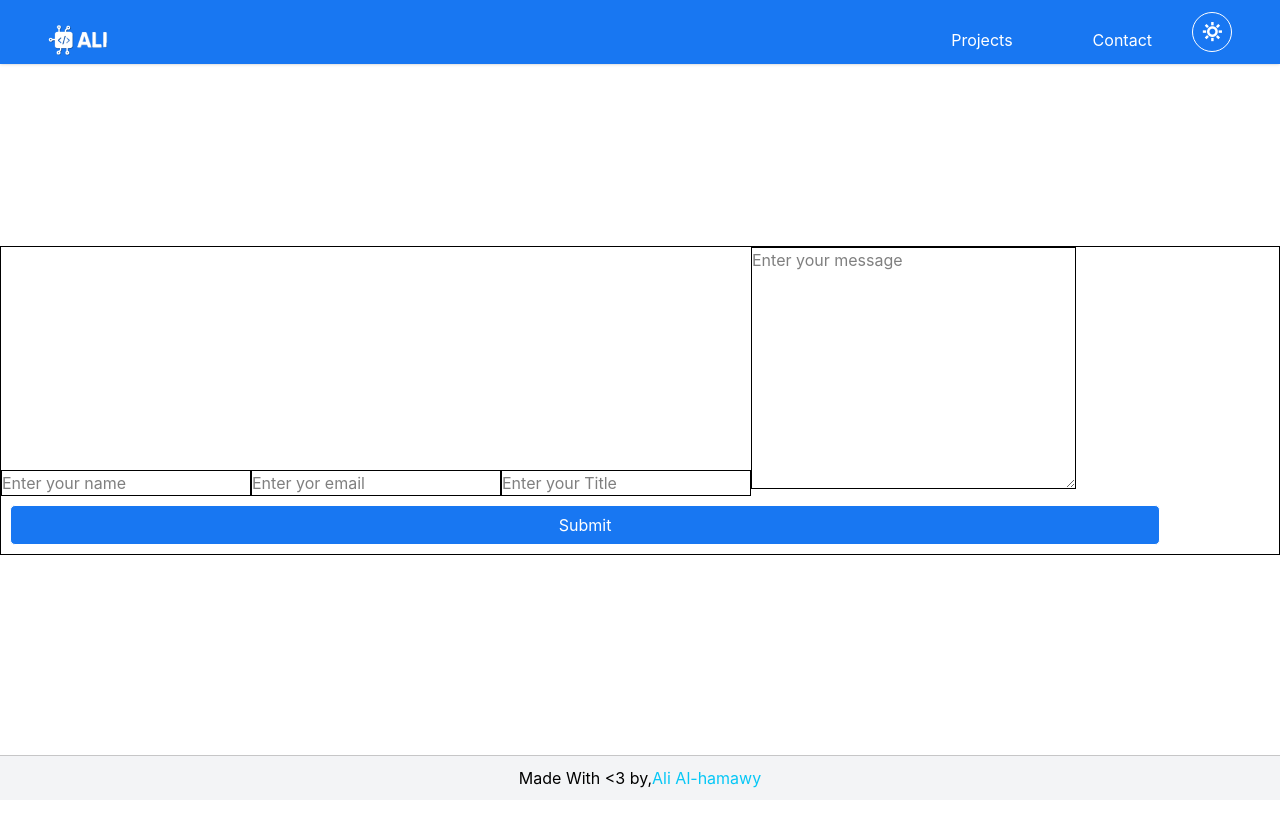
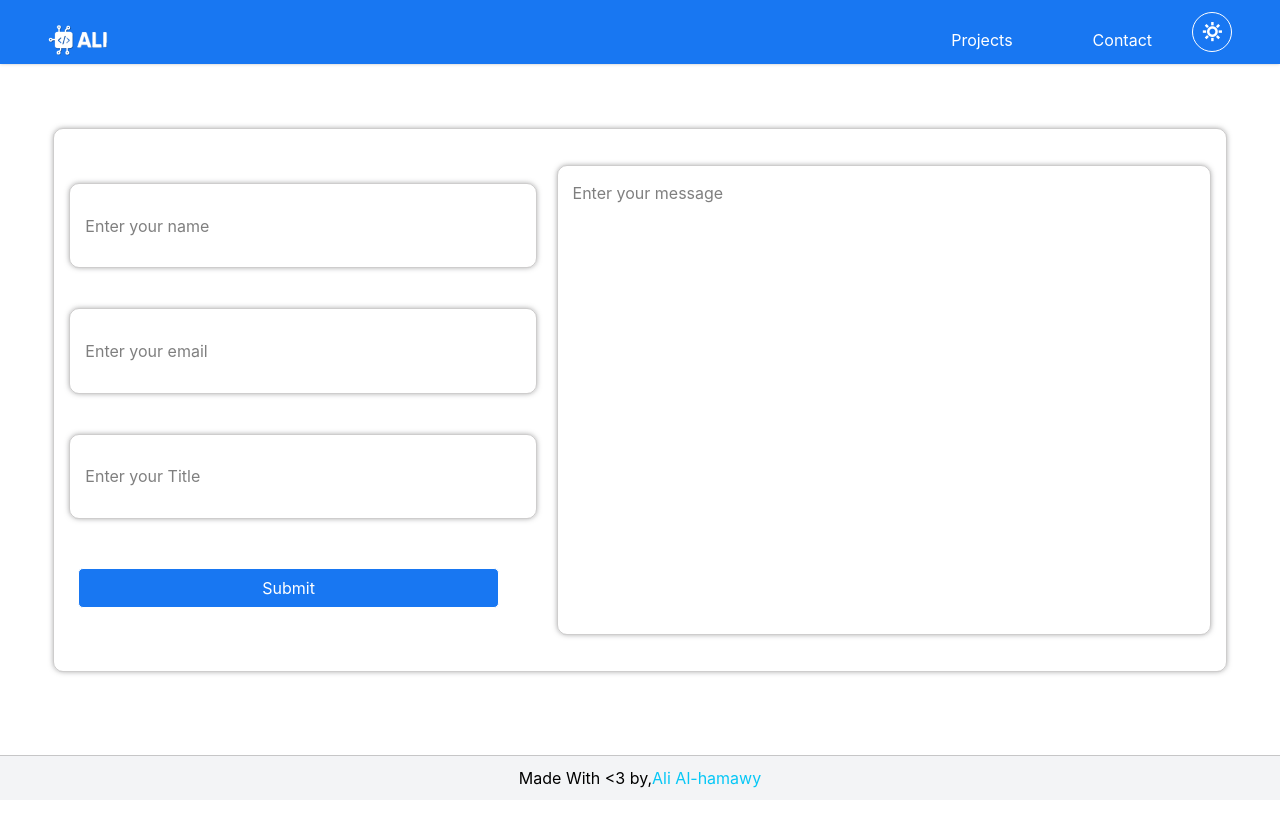
Before and after one commit to AliALHamawy/portfolio2.0, a React (Vite) app: page /contact in a window 1280 px wide. Shown: the top 826 px of the page. Built offline with nearby package versions, Linux system fonts and the light colour scheme; a web font is replaced by a local one.

Commit message:
first design of contact us section

```diff
--- a/src/component/Contact/Contact.css
+++ b/src/component/Contact/Contact.css
@@ -0,0 +1,38 @@
+.myw {
+    width: 100%;
+}
+.contact{
+    /* i want the section to be in the center and no scroll in small screen but the navbar coverd the tob of it */
+    box-sizing: border-box;
+    overflow: hidden;
+    height: 100vh;
+    max-height: 100vh;
+}
+form {
+
+}
+form,
+input,
+textarea {
+    all: none;
+    resize: none;
+    padding: 15px;
+    border-radius: 10px;
+    border-color: #63606050;
+    box-shadow: 0 0 5px rgba(95, 96, 97, 0.5);
+    transition: all .5s;
+}
+
+input:focus,
+textarea:focus {
+    border-color: #1877f2;
+    outline: #1877f2;
+}
+
+.none {
+    display: none;
+}
+
+.flexy {
+    display: flex;
+}
--- a/src/component/Contact/Contact.jsx
+++ b/src/component/Contact/Contact.jsx
@@ -1,14 +1,26 @@
+import { useState, useEffect } from 'react'
 import './Contact.css'
 import emailjs from '@emailjs/browser'
 
-import { useState } from 'react'
-
 function Contact() {
-
     const [name, setName] = useState('')
     const [email, setEmail] = useState('')
     const [title, setTitle] = useState('')
     const [message, setMessage] = useState('')
+    const [isMobile, setIsMobile] = useState(window.innerWidth < 665)
+
+    useEffect(() => {
+        const handleResize = () => {
+            setIsMobile(window.innerWidth < 665)
+        }
+
+        window.addEventListener('resize', handleResize)
+
+        // Cleanup
+        return () => {
+            window.removeEventListener('resize', handleResize)
+        }
+    }, [])
 
     const handleSubmit = (e) => {
         e.preventDefault();
@@ -32,39 +44,69 @@ function Contact() {
                 setEmail('')
                 setTitle('')
                 setMessage('')
-
             })
             .catch((erorr) => {
                 console.error("Failed to send email:", erorr);
             })
-
     }
 
     return (
-
-
-        <div className='flex justify-center align-middle flex-col h-screen m-auto  '>
-            <form onSubmit={handleSubmit} className='emailForm border'>
+        <div className='justify-center flex align-middle min-h-screen m-auto text-center gap-5 contact'>
+            <form onSubmit={handleSubmit} className='emailForm border flex justify-center  align-middle text-center w-11/12 h-auto m-auto gap-5 p-5' style={{
+                flexDirection: isMobile ? 'column' : 'row',
+            }}>
+                <div className="container flex flex-col gap-10 justify-center" style={{
+                    width: isMobile ? '100%' : '41.666667%'
+                }}>
                     <input
                         type="text"
                         placeholder='Enter your name'
                         value={name}
-                    className='border'
-                    onChange={(e) => setName(e.target.value)} />
+                        className='border h-2/12'
+                        onChange={(e) => setName(e.target.value)}
+                    />
                     <input
                         type="email"
-                    placeholder='Enter yor email'
+                        placeholder='Enter your email'
                         value={email}
-                    className='border'
-                    onChange={(e) => setEmail(e.target.value)} />
+                        className='border h-2/12'
+                        onChange={(e) => setEmail(e.target.value)}
+                    />
                     <input
                         type="text"
                         placeholder='Enter your Title'
                         value={title}
-                    className='border'
-                    onChange={(e) => setTitle(e.target.value)} />
-                <textarea cols={30} rows={10} placeholder='Enter your message' value={message} className='border' onChange={(e) => setMessage(e.target.value)}></textarea>
-                <button type='submit' className='border'>Submit</button>
+                        className='border h-2/12'
+                        onChange={(e) => setTitle(e.target.value)}
+                    />
+
+                    {/* Button placement based on screen size */}
+                    {!isMobile && (
+                        <button type='submit' className='border'>
+                            Submit
+                        </button>
+                    )}
+                </div>
+
+                <div className="flex flex-col gap-7 " style={{
+                    width: isMobile ? '100%' : '58.333333%'
+                }}>
+                    <textarea
+                        cols={30}
+                        rows={isMobile ? 10 : 20}
+                        placeholder='Enter your message'
+                        value={message}
+                        className='border w-full  md:h-11/12 m-auto'
+                        onChange={(e) => setMessage(e.target.value)}
+                    />
+
+                    {/* Button at bottom for mobile */}
+                    {isMobile && (
+                        <button type='submit' className='border w-full'>
+                            Submit
+                        </button>
+                    )}
+                </div>
             </form>
         </div>
     )
--- a/src/component/Skills/Skills.css
+++ b/src/component/Skills/Skills.css
@@ -3,4 +3,26 @@
 }
 .gray {
     color: rgb(87, 88, 90) !important;
+    transition: all 0.5s ease;
 }
+.html:hover {
+    color: #e34f26 !important;
+}
+.css:hover {
+    color: #264de4 !important;
+}
+.js:hover {
+    color: #f7df1e !important;
+}
+.reactjs:hover {
+    color: #61b6fb !important;
+}
+.bootstrap:hover {
+    color: #563d7c !important;
+}
+.tailwind-css:hover {
+    color: #38bdf8 !important;
+}
+.figma:hover {
+    color: #000 !important;
+}
--- a/src/component/Skills/Skills.jsx
+++ b/src/component/Skills/Skills.jsx
@@ -5,13 +5,13 @@ function Skills() {
     <div className='.skills mt-10'>
       <hr />
       <div className="container flex justify-center mx-auto gap-10 mt-10">
-        <i className='ri-html5-line text-6xl gray icon'></i>
-        <i className='ri-css3-line text-6xl gray icon'></i>
-        <i className='ri-nodejs-line text-6xl gray icon'></i>
-        <i className='ri-reactjs-line text-6xl gray icon'></i>
-        <i className='ri-bootstrap-line text-6xl gray icon'></i>
-        <i className='ri-tailwind-css-line text-6xl gray icon'></i>
-        <i className='ri-figma-line text-6xl gray icon'></i>
+        <i className='ri-html5-line text-6xl gray icon html'></i>
+        <i className='ri-css3-line text-6xl gray icon css'></i>
+        <i className='ri-javascript-line text-6xl gray icon js'></i>
+        <i className='ri-reactjs-line text-6xl gray icon reactjs'></i>
+        <i className='ri-bootstrap-line text-6xl gray icon bootstrap'></i>
+        <i className='ri-tailwind-css-line text-6xl gray icon tailwind-css'></i>
+        <i className='ri-figma-line text-6xl gray icon figma'></i>
       </div>
     </div>
   )
--- a/src/component/Suggested-Projects/SuggestedProjects.css
+++ b/src/component/Suggested-Projects/SuggestedProjects.css
@@ -13,6 +13,7 @@
   padding-right: 80px;
   width: 80vw;
   position: relative;
+  transition: all 0.5s ease-in-out;
 
 }
 
@@ -24,7 +25,7 @@
   right: 0;
   bottom: 0;
   background-image: inherit;
-   background-size: inherit;
+  background-size: 100%;
   background-position: inherit;
   background-repeat: inherit;
   border-radius: inherit;
@@ -35,6 +36,7 @@
 
 .suggested-projects ul li:hover::before {
   filter: grayscale(0%);
+  background-size: 105%;
 }
 
 .suggested-projects ul li h1 {
--- a/src/component/Suggested-Projects/SuggestedProjects.jsx
+++ b/src/component/Suggested-Projects/SuggestedProjects.jsx
@@ -27,6 +27,3 @@ function SuggestedProjects() {
 }
 
 export default SuggestedProjects
-
-
-//  style={{backgroundImage: url({arr.imgPath})}}
--- a/src/index.css
+++ b/src/index.css
@@ -1 +1,7 @@
 @import "tailwindcss";
+
+body {
+    margin: 0;
+    padding: 0;
+    overflow-x: hidden;
+}
```
Lines whose indentation alone changed are shown as unchanged.
